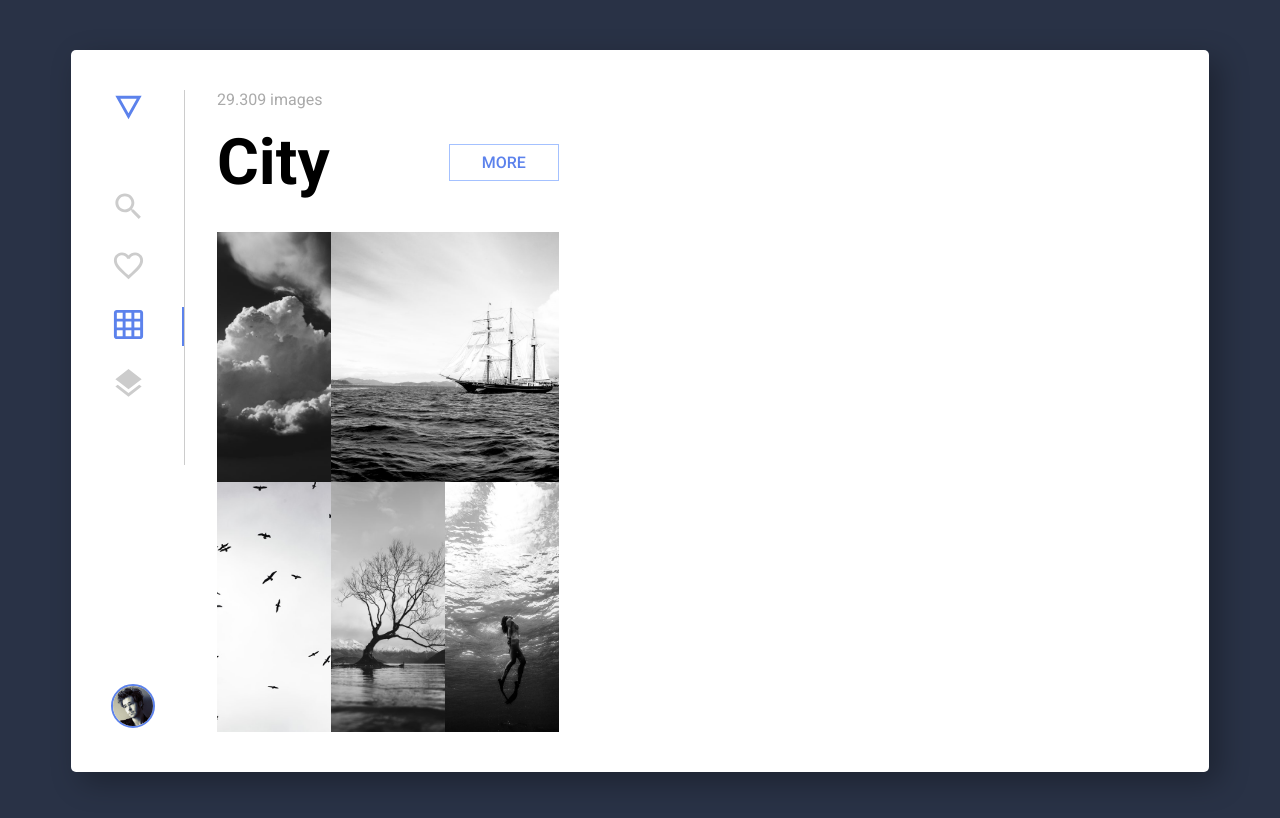
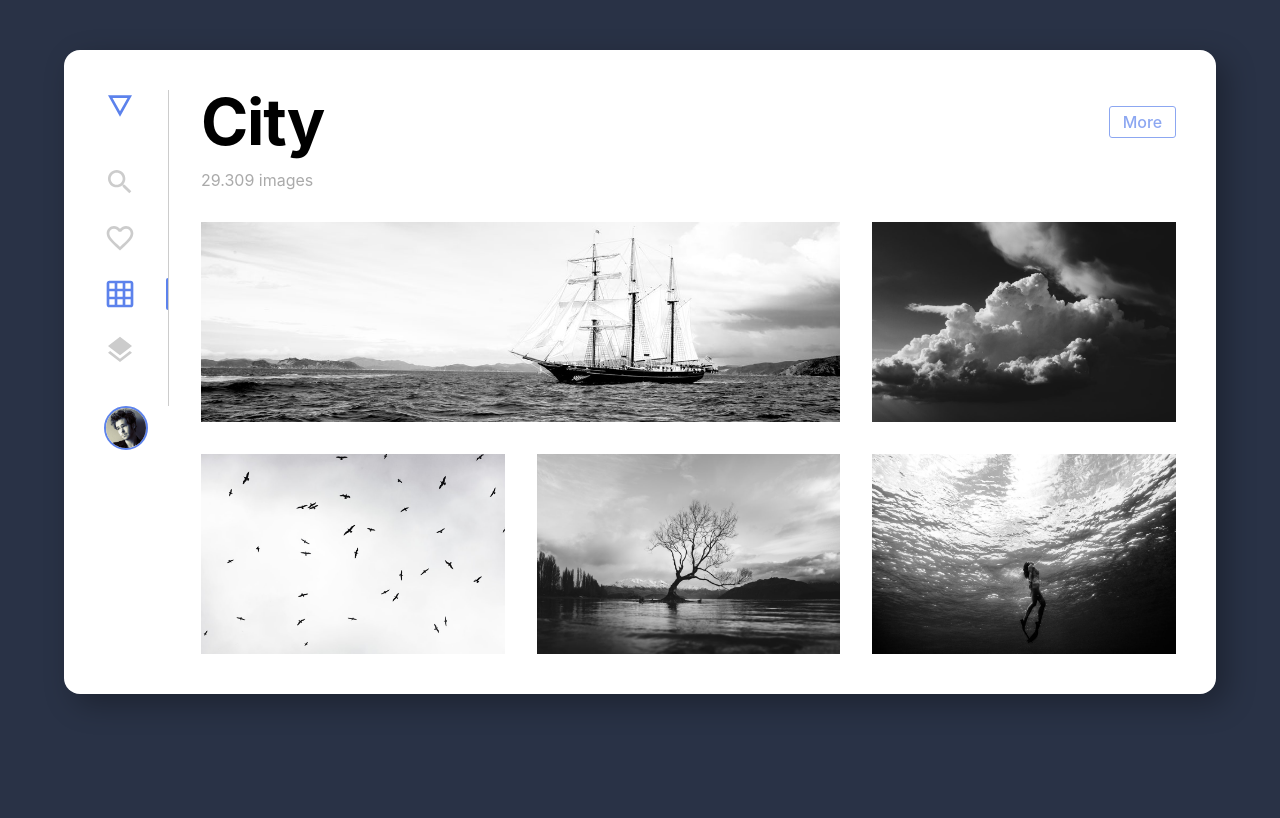
Before and after one commit to maelquerre/frontloops, a Jekyll site: the page loop3/s02-photos/index.html, which Jekyll copies as it is, in a window 1280 px wide. Shown: the top 818 px of the page. Built offline with Jekyll 4.4.1, drawn with Linux system fonts in a browser that asks for light colours; some web fonts are replaced.

Commit message:
Finish loop 3 step 2

```diff
--- a/loop3/s02-photos/index.html
+++ b/loop3/s02-photos/index.html
@@ -7,84 +7,110 @@
     <title>Loop 3 - Step 2</title>
     <link href="https://fonts.googleapis.com/css?family=Roboto:400,500,700"
           rel="stylesheet">
-    <link rel="stylesheet" href="./styles.css"/>
+    <link rel="stylesheet" href="./styles.css" />
 </head>
 <body>
 
 <div class="container">
     <div class="frame">
-        <div class="side">
-            <div class="side--icons">
-                <div class="logo">
-                    <svg class="icon"><use xlink:href="#logo"></use></svg>
+        <div class="content">
+            <div class="nav">
+                <div class="nav-icons">
+                    <div class="nav-brand">
+                        <svg class="icon">
+                            <use xlink:href="#logo"></use>
+                        </svg>
                     </div>
-                <div class="side--buttons">
-                    <div class="side-button search">
-                        <svg class="icon"><use xlink:href="#search"></use></svg>
+                    <div class="nav-items">
+                        <div class="nav-item">
+                            <svg class="icon">
+                                <use xlink:href="#search"></use>
+                            </svg>
                         </div>
-                    <div class="side-button favorite">
-                        <svg class="icon"><use xlink:href="#favorite"></use></svg>
+                        <div class="nav-item">
+                            <svg class="icon">
+                                <use xlink:href="#favorite"></use>
+                            </svg>
                         </div>
-                    <div class="side-button grid active">
-                        <svg class="icon"><use xlink:href="#grid"></use></svg>
+                        <div class="nav-item active">
+                            <svg class="icon">
+                                <use xlink:href="#grid"></use>
+                            </svg>
                         </div>
-                    <div class="side-button layers">
-                        <svg class="icon"><use xlink:href="#layers"></use></svg>
+                        <div class="nav-item">
+                            <svg class="icon">
+                                <use xlink:href="#layers"></use>
+                            </svg>
                         </div>
                     </div>
                 </div>
-            <div class="side--avatar">
-                <img class="avatar" src="img/avatar.jpg">
-            </div>
-        </div>
-        <div class="content">
-            <div class="header">
-                <div class="subtitle">
-                    29.309 images
-                </div>
-                <div class="title-container">
-                    <div class="title">
-                        City
-                    </div>
-                    <a class="button" href="#">
-                        More
-                    </a>
+                <div class="nav-profile">
+                    <img class="avatar" src="img/avatar.jpg" alt="avatar">
                 </div>
             </div>
 
+            <div class="header">
+                <div class="title-container">
+                    <h1 class="title">City</h1>
+                    <a class="button" href="#">More</a>
+                </div>
+                <div class="subtitle">29.309 images</div>
+            </div>
+
             <div class="grid">
-                <div class="grid--row">
-                    <div class="image" style="background-image: url('./img/1.jpg')">
-                        <div class="image--actions">
-                            <svg class="icon image--action"><use xlink:href="#favorite"></use></svg>
-                            <svg class="icon image--action"><use xlink:href="#layers"></use></svg>
+                <div class="grid-item double">
+                    <img class="image" src="./img/2.jpg" alt="image 2">
+                    <div class="image-actions">
+                        <svg class="icon image-action">
+                            <use xlink:href="#favorite"></use>
+                        </svg>
+                        <svg class="icon image-action">
+                            <use xlink:href="#layers"></use>
+                        </svg>
                     </div>
                 </div>
-                    <div class="image double" style="background-image: url('./img/2.jpg')">
-                        <div class="image--actions">
-                            <svg class="icon image--action"><use xlink:href="#favorite"></use></svg>
-                            <svg class="icon image--action"><use xlink:href="#layers"></use></svg>
+                <div class="grid-item">
+                    <img class="image" src="./img/1.jpg" alt="image 1">
+                    <div class="image-actions">
+                        <svg class="icon image-action">
+                            <use xlink:href="#favorite"></use>
+                        </svg>
+                        <svg class="icon image-action">
+                            <use xlink:href="#layers"></use>
+                        </svg>
                     </div>
                 </div>
-                </div>
-                <div class="grid--row">
-                    <div class="image" style="background-image: url('./img/3.jpg')">
-                        <div class="image--actions">
-                            <svg class="icon image--action"><use xlink:href="#favorite"></use></svg>
-                            <svg class="icon image--action"><use xlink:href="#layers"></use></svg>
+                <div class="grid-item">
+                    <img class="image" src="./img/3.jpg" alt="image 3">
+                    <div class="image-actions">
+                        <svg class="icon image-action">
+                            <use xlink:href="#favorite"></use>
+                        </svg>
+                        <svg class="icon image-action">
+                            <use xlink:href="#layers"></use>
+                        </svg>
                     </div>
                 </div>
-                    <div class="image" style="background-image: url('./img/4.jpg')">
-                        <div class="image--actions">
-                            <svg class="icon image--action"><use xlink:href="#favorite"></use></svg>
-                            <svg class="icon image--action"><use xlink:href="#layers"></use></svg>
+                <div class="grid-item">
+                    <img class="image" src="./img/4.jpg" alt="image 4">
+                    <div class="image-actions">
+                        <svg class="icon image-action">
+                            <use xlink:href="#favorite"></use>
+                        </svg>
+                        <svg class="icon image-action">
+                            <use xlink:href="#layers"></use>
+                        </svg>
                     </div>
                 </div>
-                    <div class="image" style="background-image: url('./img/5.jpg')">
-                        <div class="image--actions">
-                            <svg class="icon image--action"><use xlink:href="#favorite"></use></svg>
-                            <svg class="icon image--action"><use xlink:href="#layers"></use></svg>
-                        </div>
+                <div class="grid-item">
+                    <img class="image" src="./img/5.jpg" alt="image 5">
+                    <div class="image-actions">
+                        <svg class="icon image-action">
+                            <use xlink:href="#favorite"></use>
+                        </svg>
+                        <svg class="icon image-action">
+                            <use xlink:href="#layers"></use>
+                        </svg>
                     </div>
                 </div>
             </div>
--- a/loop3/s02-photos/styles.css
+++ b/loop3/s02-photos/styles.css
@@ -1,6 +1,7 @@
+@import url('https://rsms.me/inter/inter.css');
+
 :root {
     --blue: #5C82EC;
-    --blue-light: #a4c1ff;
 }
 
 .icon-sprite {
@@ -14,7 +15,8 @@ svg {
 }
 
 body {
-    font-family: Roboto, sans-serif;
+    margin: 0;
+    font-family: 'Inter', sans-serif;
     background: #293246;
 }
 
@@ -27,71 +29,77 @@ body {
     display: flex;
     padding: 40px;
     background: white;
-    border-radius: 5px;
+    border-radius: 1rem;
     box-shadow: 10px 10px 30px rgba(0, 0, 0, 0.3);
 }
 
-.side {
+.nav {
+    float: left;
     display: flex;
     flex-direction: column;
     justify-content: space-between;
-    width: 7%;
-    margin-right: 3%;
+    margin-right: 2rem;
 }
 
-.side--icons {
+.nav-icons {
     color: #ccc;
     border-right: 1px solid #ccc;
 }
 
-.side--buttons {
-    padding: 40px 0;
-}
-
-.logo {
+.nav-brand {
     color: var(--blue);
     cursor: pointer;
 }
 
-.side-button {
+.nav-items {
+    padding: 40px 0;
+}
+
+.nav-item {
     position: relative;
-    display: block;
-    margin: 20px 0;
+    display: flex;
+    align-items: center;
+    padding-right: 2rem;
     cursor: pointer;
     transition: color .15s;
 }
 
-.side-button::after {
+.nav-item:not(:first-of-type) {
+    margin-top: 1.5rem;
+}
+
+.nav-item::after {
     content: '';
     position: absolute;
     right: 0;
-    vertical-align: middle;
     width: 2px;
     height: 100%;
-    background: var(--blue);
+    background-color: var(--blue);
+    border-top-left-radius: 2px;
+    border-bottom-left-radius: 2px;
     transform: scale(0);
     transition: transform .15s;
 }
 
-.side-button.active::after,
-.side-button:hover::after {
+.nav-item.active::after,
+.nav-item:hover::after {
     transform: scale(1);
 }
 
-.side-button.active,
-.side-button:hover {
+.nav-item.active,
+.nav-item:hover {
     color: var(--blue);
 }
 
 .icon {
-    width: 35px;
-    height: 35px;
+    width: 2rem;
+    height: 2rem;
     margin: 0;
 }
 
 .avatar {
-    width: 40px;
-    height: 40px;
+    width: 2.5rem;
+    height: 2.5rem;
     border: 2px solid var(--blue);
     border-radius: 50%;
 }
@@ -100,91 +108,181 @@ body {
     width: 90%;
 }
 
-.subtitle {
-    color: #aaa;
+.content {
+    width: 100%;
+}
+
+.header {
+    margin-bottom: 2rem;
 }
 
 .title-container {
     display: flex;
     justify-content: space-between;
     align-items: center;
-    margin: 1em 0 2em;
+    margin-bottom: 1rem;
 }
 
 .title {
+    margin: 0;
     font-size: 4em;
     font-weight: 700;
+    line-height: 1em;
+    letter-spacing: -0.02em;
+}
+
+.subtitle {
+    color: #aaa;
 }
 
 .button {
-    padding: .5em 2em;
+    padding: .3rem .8rem;
     font-weight: 500;
     color: var(--blue);
     text-decoration: none;
-    text-transform: uppercase;
-    border: 1px solid var(--blue-light);
-    transition: border-color .15s;
+    border: 1px solid var(--blue);
+    border-radius: 3px;
+    opacity: .7;
+    transition: opacity .15s;
 }
 
 .button:hover {
-    border-color: var(--blue);
+    opacity: 1;
 }
 
-.grid--row {
-    display: flex;
-    justify-content: space-between;
+.grid {
+    display: grid;
+    grid-auto-rows: 200px;
+    grid-template-columns: repeat(3, 1fr);
+    grid-gap: 2rem;
+}
+
+.grid-item.double {
+    grid-column-end: span 2
+}
+
+.grid-item {
+    position: relative;
+}
+
+.grid-item:hover::after {
+    opacity: .3;
 }
 
 .image {
-    position: relative;
-    display: flex;
-    justify-content: center;
-    align-items: center;
-    width: 33.33%;
-    height: 250px;
-    background: no-repeat center;
-    background-size: cover;
+    display: block;
+    width: 100%;
+    height: 100%;
+    object-fit: cover;
 }
 
-.image.double {
-    width: 66.66%;
-}
-
-.image::after {
-    content: '';
+.image-actions {
+    display: flex;
+    align-items: center;
+    justify-content: center;
     position: absolute;
     top: 0;
     left: 0;
-    right: 0;
-    bottom: 0;
-    background: var(--blue);
+    width: 100%;
+    height: 100%;
+    background-color: rgba(92, 130, 236, 0.3);
     opacity: 0;
-    transition: opacity .2s;
-    z-index: 0;
-}
-
-.image--actions {
-    opacity: 0;
-    transition: opacity .2s;
+    transition: opacity .15s;
     z-index: 1;
 }
 
-.image:hover::after {
-    opacity: .3;
-}
-
-.image:hover .image--actions {
+.grid-item:hover .image-actions {
     opacity: 1;
 }
 
-.image--action {
-    margin: 0 10px;
+.image-action {
     color: white;
     opacity: .7;
     transition: opacity .15s;
     cursor: pointer;
 }
 
-.image--action:hover {
+.image-action:not(:first-of-type) {
+    margin-left: 1rem;
+}
+
+.image-action:hover {
     opacity: 1;
 }
+
+@media (max-width: 767px) {
+    .container {
+        margin-top: 1rem;
+        padding: 1rem;
+        width: initial;
+    }
+    .content {
+        display: flex;
+        flex-direction: column;
+    }
+
+    .header {
+        order: 1;
+    }
+
+    .nav {
+        float: none;
+        order: 2;
+        flex-direction: row;
+        margin-right: 0;
+        margin-bottom: 2rem;
+    }
+
+    .nav-icons, .nav-items {
+        display: flex;
+        flex-grow: 1;
+    }
+
+    .nav-icons {
+        margin-right: 5%;
+        border-right: 0;
+        border-bottom: 1px solid #ccc;
+    }
+
+    .nav-items {
+        padding: 0;
+        justify-content: center;
+    }
+
+    .nav-item {
+        padding-right: 0;
+        padding-bottom: .5rem;
+    }
+
+    .nav-item:not(:first-of-type) {
+        margin-top: 0;
+        margin-left: 10%;
+    }
+
+    .nav-item::after {
+        right: initial;
+        left: 0;
+        bottom: 0;
+        width: 100%;
+        height: 2px;
+        background-color: var(--blue);
+        border-bottom-left-radius: 0;
+        border-top-right-radius: 2px;
+    }
+
+    .icon {
+        width: 1.5rem;
+        height: 1.5rem;
+    }
+
+    .avatar {
+        width: 1.5rem;
+        height: 1.5rem;
+    }
+
+    .grid {
+        order: 3;
+        grid-auto-rows: 100px;
+        grid-template-columns: repeat(2, 1fr);
+    }
+}
```
Lines whose indentation alone changed are shown as unchanged.
